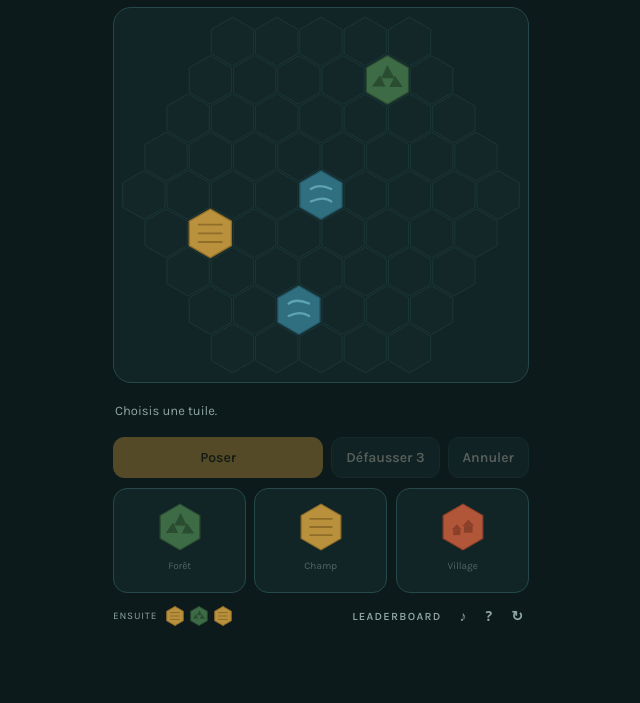
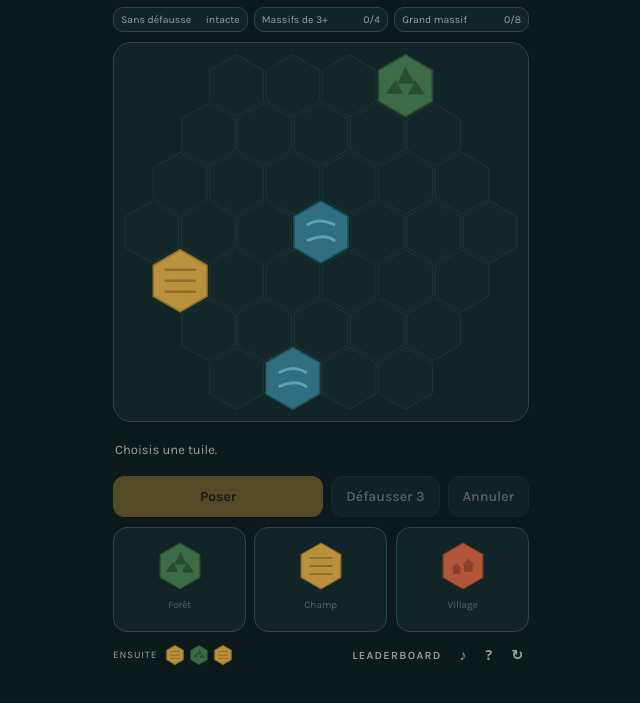
Before and after one commit to DeGraciaMathieu/contree, a plain HTML site: page index.html in a window 1280 px wide. Shown: the part 63-766 px from the top of the page, without its empty margins (319-959 px from the left). Drawn offline with Linux system fonts and the light colour scheme.

Commit message:
Update index.html

```diff
--- a/index.html
+++ b/index.html
@@ -35,6 +35,17 @@
     font-variant-numeric:tabular-nums;display:block}
   .score span{font-size:11px;color:var(--muted);letter-spacing:.14em;text-transform:uppercase}
 
+  .goals{display:flex;gap:6px}
+  .goal{flex:1;min-width:0;background:var(--ink-2);border:1px solid var(--line);
+    border-radius:10px;padding:5px 7px;font-size:10.5px;color:var(--muted);
+    display:flex;justify-content:space-between;gap:5px;cursor:pointer;
+    white-space:nowrap;overflow:hidden;transition:border-color .2s ease,color .2s ease}
+  .goal b{font-weight:400;overflow:hidden;text-overflow:ellipsis}
+  .goal i{font-style:normal;font-variant-numeric:tabular-nums;flex-shrink:0}
+  .goal.ok{border-color:var(--ochre);color:var(--ochre)}
+  .seg{display:flex;gap:8px;margin-bottom:14px}
+  .seg button{flex:1;margin:0}
+  .seg button.on{background:var(--ochre);border-color:var(--ochre);color:#241a06}
   .boardwrap{position:relative;background:var(--ink-2);border:1px solid var(--line);
     border-radius:18px;overflow:hidden}
   canvas#board{display:block;width:100%;touch-action:manipulation}
@@ -81,13 +92,13 @@
   .next canvas{width:22px;height:26px}
 
   .over{position:absolute;inset:0;background:rgba(12,26,27,.94);display:none;
-    flex-direction:column;justify-content:center;gap:6px;padding:26px}
+    flex-direction:column;justify-content:center;gap:4px;padding:18px 20px;overflow-y:auto}
   .over.on{display:flex}
-  .over h2{font-family:'Fraunces',serif;font-weight:600;font-size:24px;margin:0 0 8px}
-  .over .row{display:flex;justify-content:space-between;font-size:14px;padding:5px 0;
+  .over h2{font-family:'Fraunces',serif;font-weight:600;font-size:21px;margin:0 0 4px}
+  .over .row{display:flex;justify-content:space-between;font-size:13.5px;padding:4px 0;
     border-bottom:1px solid var(--line)}
-  .over .row.tot{border:0;margin-top:6px;font-family:'Fraunces',serif;font-size:21px}
-  .over button{margin-top:16px}
+  .over .row.tot{border:0;margin-top:4px;font-family:'Fraunces',serif;font-size:20px}
+  .over button{margin-top:12px}
   .over .pair{display:flex;gap:8px}
   .over .pair button{flex:1}
   .endbar{display:none;gap:8px}
@@ -145,6 +156,8 @@
     <div class="score"><b id="score">0</b><span>points</span></div>
   </header>
 
+  <div class="goals" id="goals"></div>
+
   <div class="boardwrap">
     <canvas id="board"></canvas>
     <div class="insp" id="insp">
@@ -190,7 +203,7 @@
 
 <div class="modal" id="scores">
   <div class="card">
-    <h2>Meilleurs scores</h2>
+    <h2 id="lbtitre">Meilleurs scores</h2>
     <div id="scores-b"></div>
     <button class="primary" id="closescores">Fermer</button>
   </div>
@@ -199,6 +212,11 @@
 <div class="modal" id="sheet">
   <div class="card">
     <h2>Comment ça compte</h2>
+      <div class="seg">
+        <button data-r="3" id="fmt3">Court · 37 cases</button>
+        <button data-r="4" id="fmt4">Long · 61 cases</button>
+      </div>
+      <div class="rule"><b>Objectifs</b> — trois contrats tirés au début de la partie, 30 points chacun. Ils ne portent jamais sur un terrain précis : seulement sur ce que tu fais des tuiles reçues.</div>
       <div class="rule"><b>Massifs</b> — un groupe de forêts, champs ou pierres vaut sa taille au carré une fois entièrement entouré. Grand et compact vaut mieux que dispersé.</div>
       <div class="rule"><b>Rivières</b> — 3 points par tuile d'eau reliée, et 40 de plus si la rivière relie deux bords opposés.</div>
       <div class="rule"><b>Villages</b> — 2 points par terrain différent autour, doublé s'ils touchent l'eau.</div>
@@ -212,7 +230,8 @@
 
 <script>
 'use strict';
-const R = 4;                       // rayon du plateau
+let R = 4;                        // rayon du plateau : 3 = court, 4 = long
+let CROSS = 10*R;                 // prime de traversée, proportionnelle au plateau
 const DIRS = [[1,0],[1,-1],[0,-1],[-1,0],[-1,1],[0,1]];
 const REDUCED = matchMedia('(prefers-reduced-motion:reduce)').matches;
 
@@ -244,8 +263,12 @@ const DISCARDS_MAX = 3;
 
 /* ---------- géométrie ---------- */
 const key = (q,r)=>q+','+r;
-const cells = [];
-for(let q=-R;q<=R;q++) for(let r=-R;r<=R;r++) if(Math.abs(q+r)<=R) cells.push([q,r]);
+let cells = [];
+function buildShape(){
+  cells = [];
+  for(let q=-R;q<=R;q++) for(let r=-R;r<=R;r++) if(Math.abs(q+r)<=R) cells.push([q,r]);
+}
+buildShape();
 const onBoard = (q,r)=>Math.abs(q)<=R && Math.abs(r)<=R && Math.abs(q+r)<=R;
 const neighbors = (q,r)=>DIRS.map(d=>[q+d[0],r+d[1]]).filter(c=>onBoard(c[0],c[1]));
 
@@ -256,10 +279,71 @@ function sides(q,r){                       // bords du plateau touchés (0..5, o
   return s;
 }
 
+/* ---------- objectifs de partie ---------- */
+/* Règle de conception : un objectif ne doit jamais dépendre de ce que la pioche
+   donne, seulement de ce que le joueur en fait. Pas de terrain nommé, pas de
+   longueur de rivière — uniquement des mesures de placement. */
+const GOAL_BONUS = 30;
+const MASSIF_T = ['foret','champ','pierre'];
+const plein = b=>b.size === cells.length;
+const closedGroups = b=>groups(b, c=>MASSIF_T.includes(c.terrain)).filter(g=>isClosed(b,g));
+const countCmdDone = b=>{ let n=0; for(const [k,c] of b) if(cmdOk(b,k,c)) n++; return n; };
+const seuls = b=>closedGroups(b).filter(g=>g.cells.length===1).length;
+
+const GOAL_DEFS = {
+  fermer: {
+    chip:'Massifs de 3+', atEnd:false,
+    need:()=>R>=4?6:4,
+    text:()=>'Fermer '+(R>=4?6:4)+' massifs d’au moins 3 cases, quels qu’ils soient',
+    val:b=>closedGroups(b).filter(g=>g.cells.length>=3).length },
+  gros: {
+    chip:'Grand massif', atEnd:false,
+    need:()=>R>=4?11:8,
+    text:()=>'Un massif fermé de '+(R>=4?11:8)+' cases, n’importe quel terrain',
+    val:b=>closedGroups(b).reduce((m,g)=>Math.max(m,g.cells.length),0) },
+  commandes: {
+    chip:'Commandes', atEnd:false,
+    need:()=>R>=4?5:3,
+    text:()=>(R>=4?'Cinq':'Trois')+' commandes satisfaites',
+    val:countCmdDone },
+  tot: {
+    chip:'Fermer tôt', atEnd:false,
+    need:()=>1,
+    limite:()=>R>=4?46:30,
+    text:()=>'Fermer un massif de 3 cases ou plus avant la '+(R>=4?46:30)+'ᵉ case posée',
+    val:b=>(b.size <= (R>=4?46:30) && closedGroups(b).some(g=>g.cells.length>=3))?1:0,
+    state:b=>{ const l = R>=4?46:30; return b.size<=l ? b.size+'/'+l : 'raté'; } },
+  defausse: {
+    chip:'Sans défausse', atEnd:true,
+    need:()=>1,
+    text:()=>'Terminer la partie sans rien défausser',
+    val:b=>(plein(b) && discards===DISCARDS_MAX)?1:0,
+    state:()=>discards===DISCARDS_MAX?'intacte':'perdu' },
+  isoles: {
+    chip:()=>'Moins de '+(R>=4?8:6)+' isolés', atEnd:true,
+    need:()=>1,
+    text:()=>'Terminer avec au plus '+(R>=4?7:5)+' massifs réduits à une seule case',
+    val:b=>(plein(b) && seuls(b) <= (R>=4?7:5))?1:0,
+    state:b=>seuls(b)+' isolé'+(seuls(b)>1?'s':'') },
+};
+
+function drawGoals(){
+  return Object.keys(GOAL_DEFS).sort(()=>Math.random()-0.5).slice(0,3)
+         .map(id=>({id, done:false}));
+}
+const goalOk = (b,g)=>g.done || GOAL_DEFS[g.id].val(b) >= GOAL_DEFS[g.id].need();
+function goalState(b,g){
+  const d = GOAL_DEFS[g.id];
+  if(goalOk(b,g)) return '✓';
+  if(d.state) return d.state(b);
+  const need = d.need();
+  return need>1 ? Math.min(d.val(b),need)+'/'+need : '—';
+}
+
 /* ---------- état ---------- */
 let board, hand, nextHand, history, sel, ghost, effects, cachedScore;
 let discards, closedAt, shownScore, finished, insp = null;
-let dust = [], deal = false;
+let dust = [], deal = false, goals = [];
 
 function drawTerrain(){
   const tot = WEIGHTS.reduce((a,w)=>a+w[1],0);
@@ -295,6 +379,7 @@ function newGame(){
   board = new Map();
   for(const [q,r] of seeds())
     board.set(key(q,r), {terrain:drawTerrain(), cmd:null, done:false, rare:null});
+  goals = drawGoals();
   hand = drawHand(); nextHand = drawHand(); deal = true;
   history = []; sel = null; ghost = null; effects = []; dust = [];
   discards = DISCARDS_MAX; closedAt = new Map();
@@ -398,7 +483,7 @@ function score(b){
   for(const g of waterGroups(b)){
     rivieres += 3*g.length;
     const s = new Set(); g.forEach(k=>{const[q,r]=k.split(',').map(Number); sides(q,r).forEach(i=>s.add(i));});
-    if([...s].some(i=>s.has((i+3)%6))){ rivieres += 40; g.forEach(k=>glow.add(k)); }
+    if([...s].some(i=>s.has((i+3)%6))){ rivieres += CROSS; g.forEach(k=>glow.add(k)); }
   }
   for(const [k,c] of b){
     if(c.terrain!=='village') continue;
@@ -411,8 +496,10 @@ function score(b){
     villages += v;
   }
   for(const [k,c] of b) if(cmdOk(b,k,c)) commandes += CMD_BONUS;
-  return {massifs,rivieres,villages,commandes,closed,glow,
-          total:massifs+rivieres+villages+commandes};
+  let objectifs = 0;
+  for(const g of goals) if(goalOk(b,g)) objectifs += GOAL_BONUS;
+  return {massifs,rivieres,villages,commandes,objectifs,closed,glow,
+          total:massifs+rivieres+villages+commandes+objectifs};
 }
 
 /* ---------- son ---------- */
@@ -769,18 +856,32 @@ function validTargets(){
 }
 
 /* ---------- meilleurs scores ---------- */
+const LS_FMT = 'contree.format';
+function setFormat(r, restart){
+  R = r; CROSS = 10*r;
+  buildShape();
+  try{ localStorage.setItem(LS_FMT, String(r)); }catch(e){}
+  el('fmt3').classList.toggle('on', r===3);
+  el('fmt4').classList.toggle('on', r===4);
+  el('lbtitre').textContent = 'Meilleurs scores — '+(r===3?'court':'long');
+  if(restart){ layout(); newGame(); }
+}
+
 const LS_KEY = 'contree.scores.v1';
 const TOP_N = 10;
-function loadScores(){
+function loadAll(){
   try{ const v = JSON.parse(localStorage.getItem(LS_KEY)); return Array.isArray(v) ? v : []; }
   catch(e){ return []; }
 }
+const loadScores = ()=>loadAll().filter(x=>(x.f||4)===R);   // un classement par format
 function bestScore(){ const l = loadScores(); return l.length ? l[0].t : 0; }
 function saveScore(sc){
-  const entry = {t:sc.total, d:Date.now(), m:sc.massifs, r:sc.rivieres, v:sc.villages, c:sc.commandes};
-  const list = loadScores().concat([entry]).sort((a,b)=>b.t-a.t).slice(0,TOP_N);
-  try{ localStorage.setItem(LS_KEY, JSON.stringify(list)); }catch(e){}
-  return {list, entry, rank:list.indexOf(entry)+1};
+  const entry = {t:sc.total, d:Date.now(), f:R, m:sc.massifs, r:sc.rivieres,
+                 v:sc.villages, c:sc.commandes, o:sc.objectifs};
+  const mine = loadScores().concat([entry]).sort((a,b)=>b.t-a.t).slice(0,TOP_N);
+  const autres = loadAll().filter(x=>(x.f||4)!==R);
+  try{ localStorage.setItem(LS_KEY, JSON.stringify(autres.concat(mine))); }catch(e){}
+  return {list:mine, entry, rank:mine.indexOf(entry)+1};
 }
 let lastEntry = null;
 function showScores(){
@@ -863,8 +964,8 @@ function inspectData(k){
     const cross = [...sd].some(i=>sd.has((i+3)%6));
     rows.push(['Rivière de '+g.length, pts(3*g.length)]);
     rows.push(['Une case de plus', '+3 pts', true]);
-    rows.push(cross ? ['Traversée du plateau', '+40 acquis']
-                    : ['Traversée du plateau', sd.size ? '+40 si elle atteint le bord opposé' : '+40 de bord à bord', true]);
+    rows.push(cross ? ['Traversée du plateau', '+'+CROSS+' acquis']
+                    : ['Traversée du plateau', sd.size ? '+'+CROSS+' si elle atteint le bord opposé' : '+'+CROSS+' de bord à bord', true]);
     rule = 'Un pont enjambe une case et raccorde deux tronçons séparés.';
   }
 
@@ -927,6 +1028,8 @@ cv.addEventListener('click', ev=>{
 
 function refreshDelta(){
   el('place').disabled = !ghost;
+  el('discard').disabled = sel===null || !hand[sel] || discards<=0;
+  el('dleft').textContent = discards;
   if(!ghost){ el('delta').textContent=''; return; }
   const test = new Map(board);
   test.set(key(ghost[0],ghost[1]), {...hand[sel]});
@@ -939,7 +1042,8 @@ function refreshDelta(){
 
 function snapshot(){
   history.push({board:new Map([...board].map(([k,v])=>[k,{...v}])),
-                hand:hand.map(t=>t&&{...t}), nextHand:nextHand.map(t=>({...t})), discards});
+                hand:hand.map(t=>t&&{...t}), nextHand:nextHand.map(t=>({...t})),
+                discards, goals:goals.map(g=>({...g}))});
   if(history.length>40) history.shift();
 }
 
@@ -981,6 +1085,7 @@ function commit(){
   const before = cachedScore.total;
   cachedScore = score(board);
   for(const [bk,c] of board) if(c.cmd && !c.done && cmdOk(board,bk,c)) c.done = true;
+  for(const g of goals) if(!g.done && goalOk(board,g)){ g.done = true; snd.fanfare(); }
   const gain = cachedScore.total - before;
   effects.push({type:'pop',k,t:performance.now()});
   if(gain!==0) effects.push({type:'float',q:ghost[0],r:ghost[1],n:gain,t:performance.now()});
@@ -1029,6 +1134,7 @@ function finish(){
   el('breakdown').innerHTML =
     row('Massifs fermés', s.massifs) + row('Rivières', s.rivieres) +
     row('Villages', s.villages) + row('Commandes', s.commandes) +
+    row('Objectifs', s.objectifs) +
     '<div class="row tot"><span>Total</span><span>'+s.total+'</span></div>' +
     '<div class="row rec"><span>'+ligne+'</span><span></span></div>';
   // on laisse la dernière cascade se terminer avant de recouvrir le plateau
@@ -1084,12 +1190,27 @@ function paintMini(canvas, tile, size){
   ctx = keep;
 }
 
+function renderGoals(){
+  const wrap = el('goals'); wrap.innerHTML = '';
+  goals.forEach(g=>{
+    const d = GOAL_DEFS[g.id];
+    const ok = goalOk(board,g);
+    const e = document.createElement('div');
+    e.className = 'goal' + (ok?' ok':'');
+    const chip = typeof d.chip==='function' ? d.chip() : d.chip;
+    e.innerHTML = '<b>'+chip+'</b><i>'+goalState(board,g)+'</i>';
+    e.addEventListener('click', ()=>{
+      el('hint').textContent = d.text() + (ok?' — acquis' : ' · +'+GOAL_BONUS+' pts');
+    });
+    wrap.appendChild(e);
+  });
+}
+
 function renderAll(){
   buildLightPath();
+  renderGoals();
   el('undo').disabled = history.length===0;
   el('place').disabled = !ghost;
-  el('discard').disabled = sel===null || discards<=0;
-  el('dleft').textContent = discards;
   renderHand();
   refreshDelta();
 }
@@ -1097,7 +1218,7 @@ function renderAll(){
 el('place').addEventListener('click', commit);
 el('undo').addEventListener('click', ()=>{
   const h = history.pop(); if(!h) return;
-  board = h.board; hand = h.hand; nextHand = h.nextHand; discards = h.discards;
+  board = h.board; hand = h.hand; nextHand = h.nextHand; discards = h.discards; goals = h.goals;
   sel=null; ghost=null; effects=[]; dust=[]; cachedScore = score(board);
   closedAt = new Map(); syncClosed(true); hideInspect();
   shownScore = cachedScore.total; el('score').textContent = shownScore;
@@ -1127,7 +1248,13 @@ el('closescores').addEventListener('click', ()=>el('scores').classList.remove('o
 el('scores').addEventListener('click', ev=>{ if(ev.target===el('scores')) el('scores').classList.remove('on'); });
 addEventListener('resize', ()=>{ layout(); });
 
+el('fmt3').addEventListener('click', ()=>{ setFormat(3,true); el('sheet').classList.remove('on'); });
+el('fmt4').addEventListener('click', ()=>{ setFormat(4,true); el('sheet').classList.remove('on'); });
+
 addEventListener('pointerdown', ()=>snd.ready(), {once:true});
+let fmt = 3;
+try{ const v = parseInt(localStorage.getItem(LS_FMT),10); if(v===3||v===4) fmt = v; }catch(e){}
+setFormat(fmt, false);
 layout(); newGame(); render();
 </script>
 </body>
```
